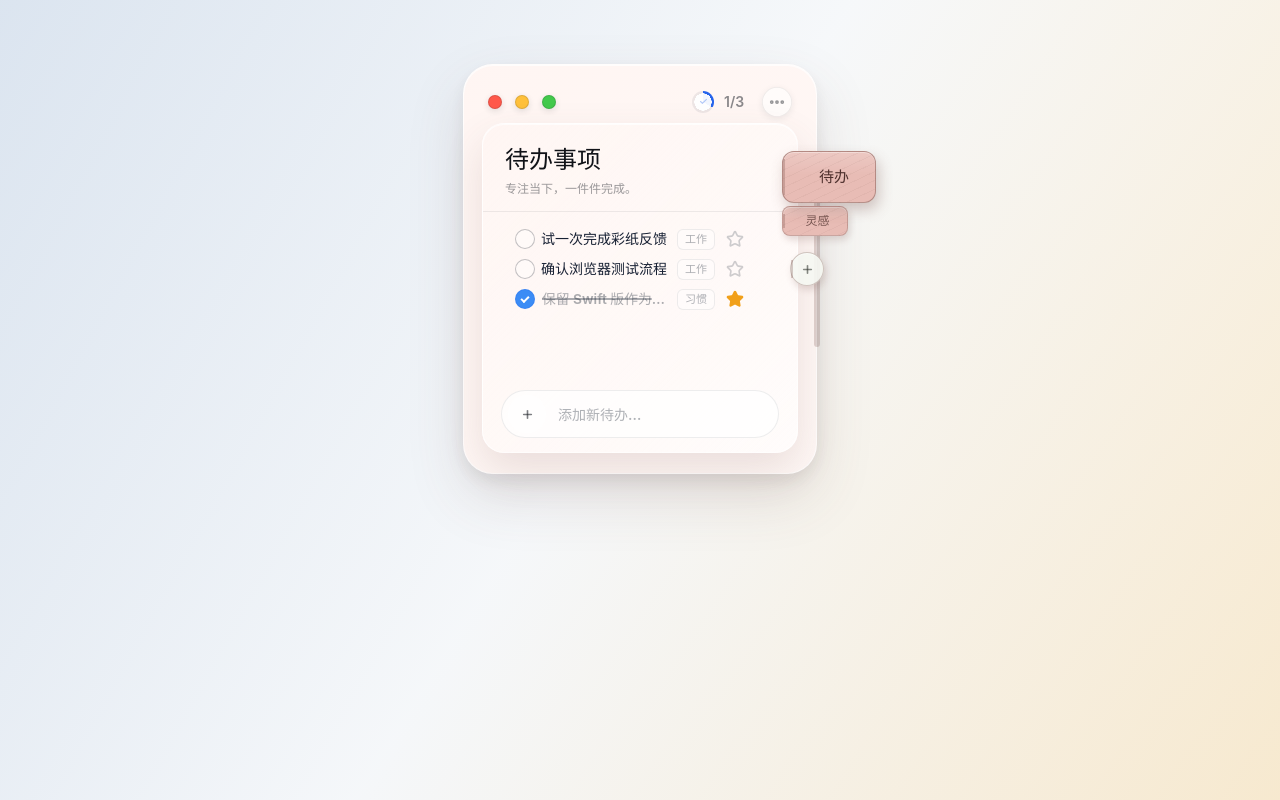
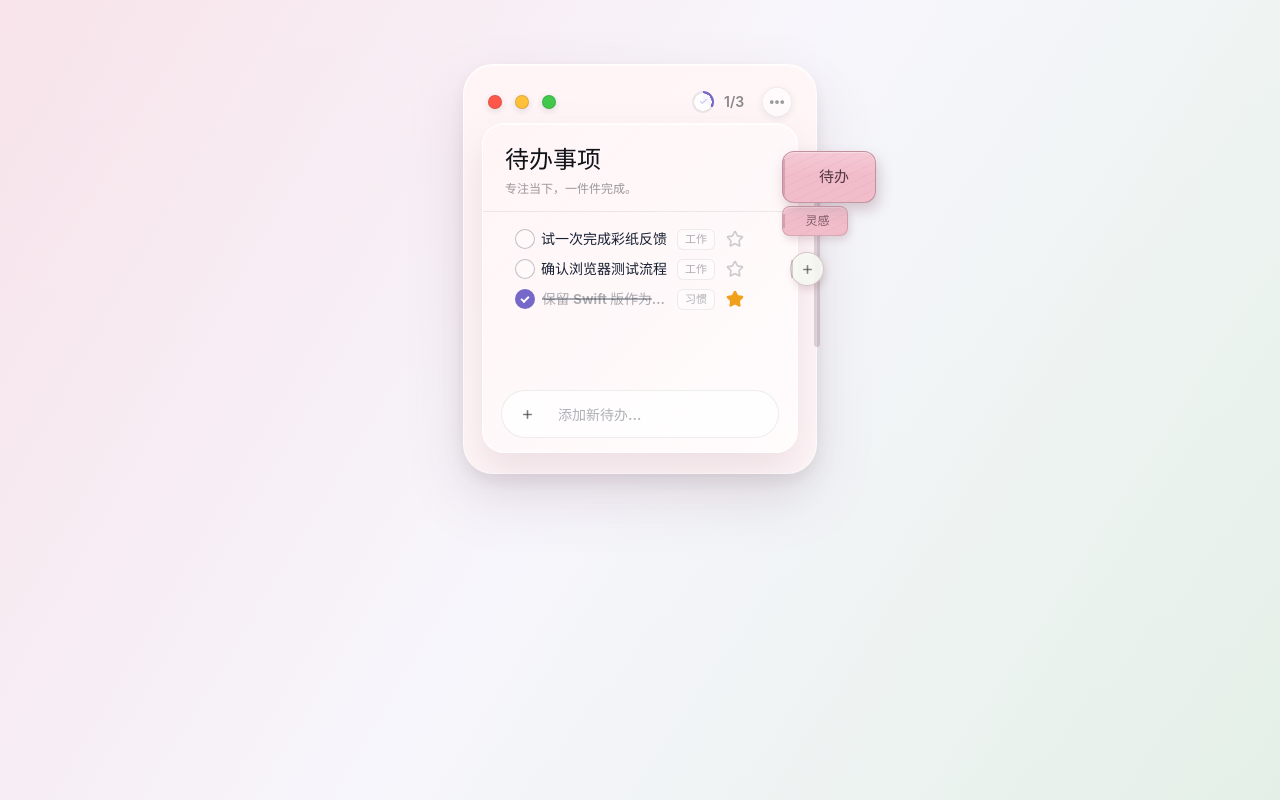
Before and after one commit to skyrim0624/Sticky, a React (Vite) app in the folder web/: page / in a window 1280 px wide. Built offline with nearby package versions, Linux system fonts and the light colour scheme.

Commit message:
style: apply pastel soft sticky palette

```diff
--- a/web/src/App.tsx
+++ b/web/src/App.tsx
@@ -17,7 +17,7 @@ import {
 
 const COMPLETION_SOUND_URL = "/sounds/task-complete-bell.wav";
 const COMPLETION_SOUND_DELAYS = [0, 140, 280];
-const CLASSIC_CONFETTI_COLORS = ["#ff3b30", "#ffcc00", "#34c759", "#0a84ff", "#af52de", "#ff9500"];
+const PASTEL_CONFETTI_COLORS = ["#ef8fa3", "#f4c166", "#78c29c", "#7cabe7", "#a188df", "#ec91c2"];
 
 export function App() {
   const completionAudioRef = useRef<HTMLAudioElement | null>(null);
@@ -95,7 +95,7 @@ export function App() {
       scalar: 0.9,
       ticks: 170,
       origin,
-      colors: CLASSIC_CONFETTI_COLORS,
+      colors: PASTEL_CONFETTI_COLORS,
       shapes: ["square", "circle"],
       disableForReducedMotion: true
     });
@@ -109,7 +109,7 @@ export function App() {
         scalar: 0.72,
         ticks: 210,
         origin: { x: origin.x, y: Math.max(origin.y - 0.02, 0.04) },
-        colors: CLASSIC_CONFETTI_COLORS,
+        colors: PASTEL_CONFETTI_COLORS,
         shapes: ["square", "circle"],
         disableForReducedMotion: true
       });
--- a/web/src/styles.css
+++ b/web/src/styles.css
@@ -1,4 +1,7 @@
 :root {
+  --soft-accent: #7568c8;
+  --soft-accent-strong: #6659b7;
+  --soft-accent-subtle: rgba(117, 104, 200, 0.12);
   color-scheme: light;
   font-family:
     -apple-system, BlinkMacSystemFont, "SF Pro Display", "Segoe UI", system-ui,
@@ -19,8 +22,8 @@ body {
   min-height: 100vh;
   margin: 0;
   background:
-    linear-gradient(122deg, rgba(213, 224, 237, 0.82) 0%, rgba(246, 248, 250, 0.92) 48%, rgba(250, 232, 199, 0.82) 100%),
-    linear-gradient(180deg, #f8fafc 0%, #e8edf4 100%);
+    linear-gradient(122deg, rgba(247, 224, 231, 0.88) 0%, rgba(247, 246, 252, 0.94) 48%, rgba(226, 240, 229, 0.88) 100%),
+    linear-gradient(180deg, #fbfafc 0%, #f0eff7 100%);
 }
 
 button,
@@ -42,9 +45,9 @@ button {
 }
 
 .todo-panel {
-  --paper: #fff5f2;
-  --paper-shadow: rgba(109, 69, 65, 0.14);
-  --paper-edge: rgba(109, 69, 65, 0.22);
+  --paper: #fff4f6;
+  --paper-shadow: rgba(137, 94, 116, 0.16);
+  --paper-edge: rgba(130, 88, 109, 0.24);
   position: relative;
   width: 354px;
   min-height: 410px;
@@ -78,27 +81,27 @@ button {
 }
 
 .todo-panel[data-paper-tone="blue"] {
-  --paper: #f1f8fc;
-  --paper-shadow: rgba(65, 94, 120, 0.14);
-  --paper-edge: rgba(63, 90, 115, 0.24);
+  --paper: #f4f5ff;
+  --paper-shadow: rgba(95, 103, 155, 0.15);
+  --paper-edge: rgba(79, 88, 143, 0.24);
 }
 
 .todo-panel[data-paper-tone="yellow"] {
-  --paper: #fff9e9;
-  --paper-shadow: rgba(117, 93, 41, 0.13);
-  --paper-edge: rgba(111, 86, 35, 0.22);
+  --paper: #fff8eb;
+  --paper-shadow: rgba(150, 119, 67, 0.15);
+  --paper-edge: rgba(130, 99, 49, 0.22);
 }
 
 .todo-panel[data-paper-tone="sage"] {
-  --paper: #f3f9f0;
-  --paper-shadow: rgba(65, 95, 62, 0.13);
-  --paper-edge: rgba(64, 93, 59, 0.22);
+  --paper: #f1faf3;
+  --paper-shadow: rgba(75, 122, 93, 0.15);
+  --paper-edge: rgba(62, 105, 78, 0.22);
 }
 
 .todo-panel[data-paper-tone="lavender"] {
-  --paper: #faf4fd;
-  --paper-shadow: rgba(82, 64, 102, 0.13);
-  --paper-edge: rgba(80, 59, 100, 0.22);
+  --paper: #faf3ff;
+  --paper-shadow: rgba(115, 83, 142, 0.15);
+  --paper-edge: rgba(100, 69, 127, 0.22);
 }
 
 .window-chrome {
@@ -181,9 +184,9 @@ button {
 
 .bookmark-tab,
 .bookmark-add {
-  --tab: #e8bcb5;
-  --tab-ink: #4e302d;
-  --tab-edge: #785049;
+  --tab: #f2bdcb;
+  --tab-ink: #523740;
+  --tab-edge: #8c5a69;
   position: relative;
   width: 66px;
   height: 30px;
@@ -213,27 +216,27 @@ button {
 }
 
 .bookmark-tab[data-paper-tone="blue"] {
-  --tab: #a9c7df;
-  --tab-ink: #21394f;
-  --tab-edge: #49657d;
+  --tab: #bec8f1;
+  --tab-ink: #313963;
+  --tab-edge: #6570aa;
 }
 
 .bookmark-tab[data-paper-tone="yellow"] {
-  --tab: #ecd191;
-  --tab-ink: #4c3b16;
-  --tab-edge: #796334;
+  --tab: #f1d99d;
+  --tab-ink: #58441f;
+  --tab-edge: #94743c;
 }
 
 .bookmark-tab[data-paper-tone="sage"] {
-  --tab: #a9c19e;
-  --tab-ink: #283a22;
-  --tab-edge: #506b49;
+  --tab: #b9d9bf;
+  --tab-ink: #2c4934;
+  --tab-edge: #5e906a;
 }
 
 .bookmark-tab[data-paper-tone="lavender"] {
-  --tab: #c7acd7;
-  --tab-ink: #382745;
-  --tab-edge: #665074;
+  --tab: #d8bce8;
+  --tab-ink: #493358;
+  --tab-edge: #7e5b94;
 }
 
 .bookmark-tab::before,
@@ -357,7 +360,7 @@ button {
 }
 
 .list-title-input:focus-visible {
-  box-shadow: 0 2px 0 rgba(39, 103, 196, 0.28);
+  box-shadow: 0 2px 0 rgba(117, 104, 200, 0.32);
 }
 
 .task-count {
@@ -373,7 +376,7 @@ button {
 }
 
 .task-count .done-count {
-  color: #2563eb;
+  color: var(--soft-accent-strong);
 }
 
 .header-actions {
@@ -409,7 +412,7 @@ button {
 .add-icon:focus-visible,
 .check-button:focus-visible,
 .todo-title:focus-visible {
-  outline: 2px solid rgba(37, 99, 235, 0.36);
+  outline: 2px solid rgba(117, 104, 200, 0.42);
   outline-offset: 2px;
 }
 
@@ -423,10 +426,10 @@ button {
   place-items: center;
   margin-left: 2px;
   border-radius: 999px;
-  color: #2563eb;
+  color: var(--soft-accent);
   background:
     radial-gradient(circle at center, rgba(255, 255, 255, 0.94) 0 55%, transparent 56%),
-    conic-gradient(#2563eb calc(var(--progress) * 1turn), rgba(30, 41, 59, 0.08) 0);
+    conic-gradient(var(--soft-accent) calc(var(--progress) * 1turn), rgba(30, 41, 59, 0.08) 0);
 }
 
 .progress-ring svg {
@@ -534,8 +537,8 @@ button {
 }
 
 .todo-row[data-completed="true"] .check-dot {
-  border-color: rgba(37, 99, 235, 0.22);
-  background: #3b8cf5;
+  border-color: rgba(117, 104, 200, 0.24);
+  background: var(--soft-accent);
 }
 
 .todo-row[data-completed="true"] .check-dot::after {
@@ -585,7 +588,7 @@ button {
   border: 0;
   border-radius: 5px;
   outline: 0;
-  background: rgba(37, 99, 235, 0.08);
+  background: rgba(117, 104, 200, 0.1);
   color: #111827;
   font-size: 14px;
   font-weight: 620;
@@ -650,8 +653,8 @@ button {
 }
 
 .note-input:focus {
-  border-color: rgba(37, 99, 235, 0.22);
-  box-shadow: 0 0 0 3px rgba(37, 99, 235, 0.08);
+  border-color: rgba(117, 104, 200, 0.24);
+  box-shadow: 0 0 0 3px rgba(117, 104, 200, 0.1);
 }
 
 .completed-divider {
@@ -719,7 +722,7 @@ button {
 }
 
 .add-icon:hover {
-  background: rgba(37, 99, 235, 0.12);
+  background: var(--soft-accent-subtle);
 }
 
 .add-icon:active {
```
Also changed, not shown: 2 other files (tests, documents, lock files or other folders).
